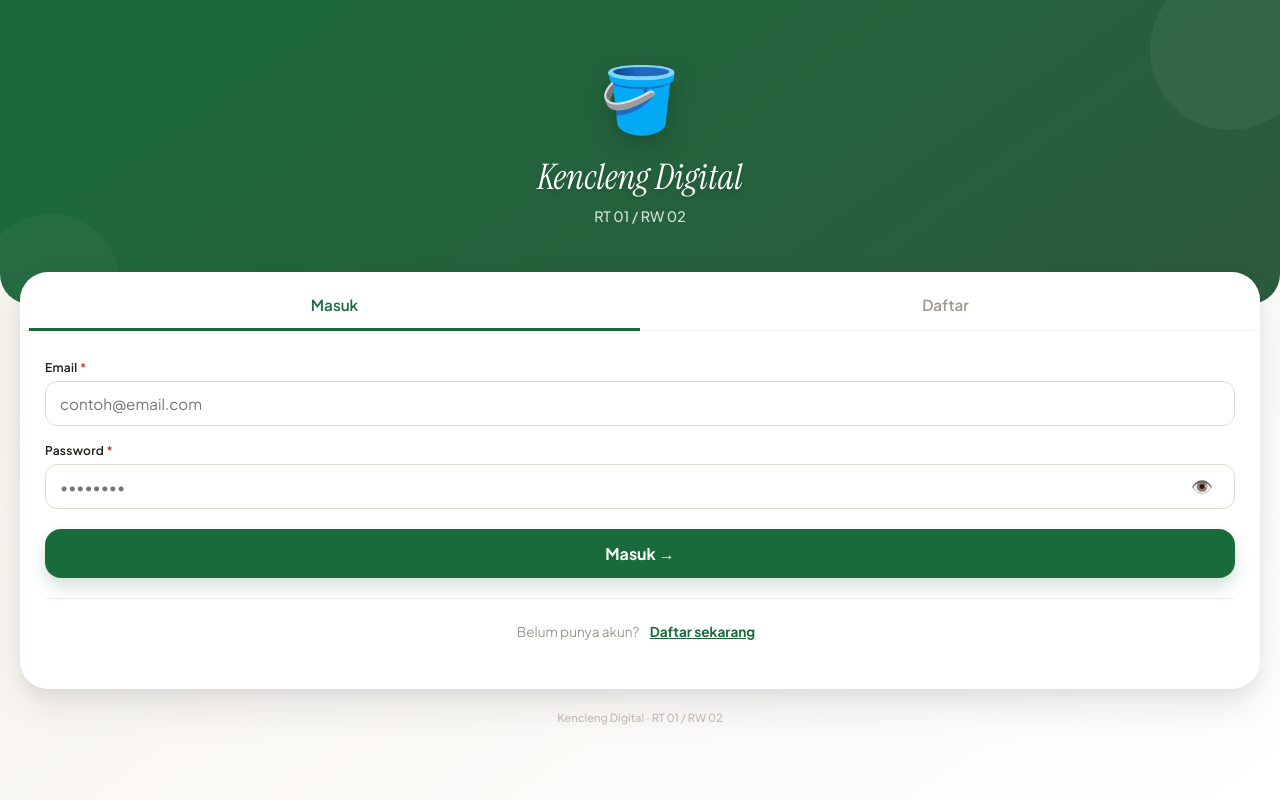
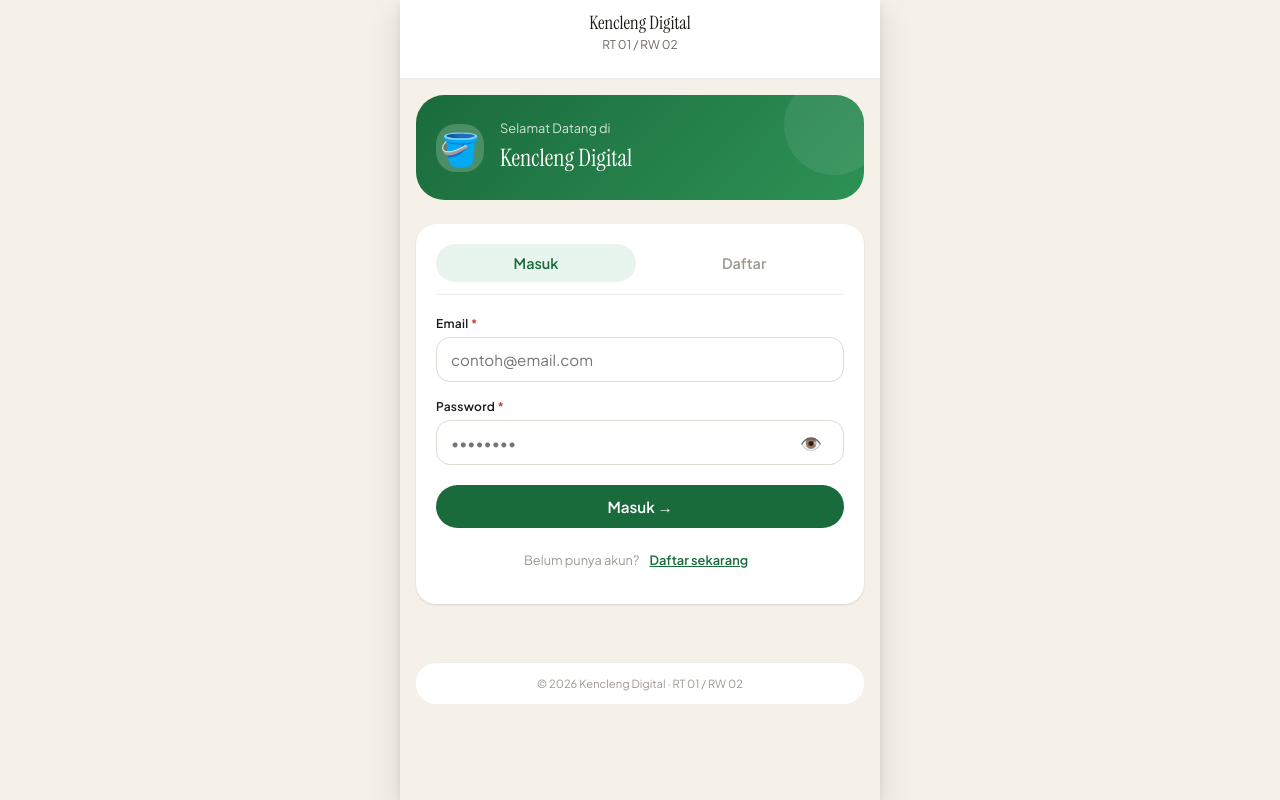
Before and after one commit to desawisata004/upz-sukamaju, a React (Create React App) app: page /login in a window 1280 px wide. Built offline with nearby package versions, Linux system fonts and the light colour scheme; no server answers.

Commit message:
Add files via upload

```diff
--- a/src/pages/login.js
+++ b/src/pages/login.js
@@ -27,7 +27,7 @@ const InputField = ({ label, type = 'text', value, onChange, placeholder, requir
         width: '100%',
         padding: '12px 14px',
         border: `1.5px solid ${error ? 'var(--danger)' : 'var(--abu-200)'}`,
-        borderRadius: '12px',
+        borderRadius: 'var(--radius-md)',
         fontSize: '0.95rem',
         fontFamily: 'var(--font-body)',
         background: '#fff',
@@ -189,112 +189,132 @@ const LoginPage = () => {
   };
 
   return (
-    <div style={{
+    <div className="app-layout" style={{
       minHeight: '100vh',
-      background: 'linear-gradient(145deg, var(--coklat-pale) 0%, #fff 100%)',
+      background: 'var(--coklat-pale)',
       display: 'flex',
       flexDirection: 'column'
     }}>
-      {/* Hero Header */}
-      <div style={{
-        background: 'linear-gradient(145deg, var(--hijau) 0%, #2d5a3c 100%)',
-        padding: '48px 24px 64px',
-        textAlign: 'center',
-        position: 'relative',
-        overflow: 'hidden',
-        borderBottomLeftRadius: '30px',
-        borderBottomRightRadius: '30px',
+      {/* Header - Styling sama dengan dashboard */}
+      <header style={{
+        background: '#fff',
+        borderBottom: '1px solid var(--abu-100)',
+        padding: 'clamp(8px, 3vw, 12px) clamp(12px, 4vw, 16px)',
+        position: 'sticky',
+        top: 0,
+        zIndex: 100,
+        display: 'flex',
+        alignItems: 'center',
+        justifyContent: 'center',
+        minHeight: 'clamp(50px, 15vw, 60px)',
+        width: '100%',
       }}>
-        {/* Decorative circles */}
-        <div style={{
-          position: 'absolute',
-          top: -30,
-          right: -30,
-          width: 160,
-          height: 160,
-          borderRadius: '50%',
-          background: 'rgba(255,255,255,0.05)',
-          zIndex: 1
-        }} />
-        <div style={{
-          position: 'absolute',
-          bottom: -50,
-          left: -20,
-          width: 140,
-          height: 140,
-          borderRadius: '50%',
-          background: 'rgba(255,255,255,0.03)',
-          zIndex: 1
-        }} />
-
-        <div style={{ position: 'relative', zIndex: 2 }}>
-          <div style={{
-            fontSize: '4rem',
-            marginBottom: 12,
-            filter: 'drop-shadow(0 8px 12px rgba(0,0,0,0.2))'
-          }}>
-            🪣
-          </div>
-          <h1 style={{
+        <div style={{ textAlign: 'center' }}>
+          <h2 style={{
             fontFamily: 'var(--font-display)',
-            fontSize: '2.2rem',
-            color: '#fff',
-            fontStyle: 'italic',
-            marginBottom: 8,
-            textShadow: '0 2px 4px rgba(0,0,0,0.2)'
+            fontSize: 'clamp(1rem, 4vw, 1.15rem)',
+            color: 'var(--hitam)',
           }}>
             {APP_NAME}
-          </h1>
+          </h2>
           <p style={{
-            fontSize: '0.9rem',
-            color: 'rgba(255,255,255,0.8)',
-            fontWeight: 500
+            fontSize: 'clamp(0.65rem, 2.5vw, 0.75rem)',
+            color: 'var(--abu-500)',
+            marginTop: 2,
           }}>
             {RT_NAME}
           </p>
         </div>
+      </header>
+
+      {/* Content - padding sama dengan dashboard */}
+      <div className="page-content" style={{
+        flex: 1,
+        padding: 'var(--space-md)',
+        paddingBottom: 'calc(80px + var(--space-md))',
+        display: 'flex',
+        flexDirection: 'column',
+        gap: '16px'
+      }}>
+        {/* Hero Card - Menggunakan Card component seperti di dashboard */}
+        <div style={{
+          background: 'linear-gradient(135deg, var(--hijau), var(--hijau-muda))',
+          borderRadius: 'var(--radius-xl)',
+          padding: '24px 20px',
+          color: '#fff',
+          position: 'relative',
+          overflow: 'hidden',
+          marginBottom: '8px'
+        }}>
+          <div style={{
+            position: 'absolute',
+            top: -20,
+            right: -20,
+            width: 100,
+            height: 100,
+            borderRadius: '50%',
+            background: 'rgba(255,255,255,0.08)'
+          }} />
+
+          <div style={{ display: 'flex', alignItems: 'center', gap: 16 }}>
+            <div style={{
+              width: 48,
+              height: 48,
+              background: 'rgba(255,255,255,0.2)',
+              borderRadius: 'var(--radius-lg)',
+              display: 'flex',
+              alignItems: 'center',
+              justifyContent: 'center',
+              fontSize: '2rem'
+            }}>
+              🪣
+            </div>
+            <div>
+              <div style={{ fontSize: '0.8rem', opacity: 0.8, marginBottom: 2 }}>Selamat Datang di</div>
+              <div style={{ fontFamily: 'var(--font-display)', fontSize: '1.5rem', fontWeight: 500 }}>
+                {APP_NAME}
+              </div>
+            </div>
+          </div>
         </div>
 
-      {/* Form Card */}
-      <div style={{
-        padding: '0 20px',
-        marginTop: -32,
-        paddingBottom: 40,
-        flex: 1,
-        position: 'relative',
-        zIndex: 10
-      }}>
+        {/* Alert */}
+        {alert && (
+          <div style={{ marginBottom: 8 }}>
+            <Alert type={alert.type} message={alert.message} onClose={() => setAlert(null)} autoClose={5000} />
+          </div>
+        )}
+
+        {/* Form Card - Menggunakan Card styling seperti di dashboard */}
         <div style={{
           background: '#fff',
-          borderRadius: '28px',
-          boxShadow: '0 20px 40px rgba(0,0,0,0.08), 0 8px 16px rgba(0,0,0,0.06)',
-          overflow: 'hidden',
-          backdropFilter: 'blur(10px)',
-          border: '1px solid rgba(255,255,255,0.5)'
+          borderRadius: 'var(--radius-lg)',
+          padding: 'clamp(16px, 4vw, 20px)',
+          boxShadow: 'var(--shadow-sm)',
+          width: '100%'
         }}>
           {/* Tab Navigation */}
           <div style={{
             display: 'flex',
-            padding: '8px 8px 0 8px',
-            background: 'var(--abu-50)',
-            borderBottom: '1px solid var(--abu-100)'
+            gap: '8px',
+            marginBottom: '20px',
+            borderBottom: '1px solid var(--abu-100)',
+            paddingBottom: '12px'
           }}>
             <button
               onClick={() => { setTab('login'); setAlert(null); }}
               style={{
                 flex: 1,
-                padding: '14px 16px',
-                background: 'none',
+                padding: '10px 16px',
+                background: tab === 'login' ? 'var(--hijau-pale)' : 'transparent',
                 border: 'none',
                 fontFamily: 'var(--font-body)',
                 fontWeight: 600,
-                fontSize: '0.95rem',
+                fontSize: '0.9rem',
                 color: tab === 'login' ? 'var(--hijau)' : 'var(--abu-400)',
                 cursor: 'pointer',
-                borderBottom: `3px solid ${tab === 'login' ? 'var(--hijau)' : 'transparent'}`,
-                transition: 'all 0.2s',
-                marginBottom: -1,
-                borderRadius: '12px 12px 0 0'
+                borderRadius: 'var(--radius-full)',
+                transition: 'all 0.2s'
               }}
             >
               Masuk
@@ -303,30 +323,21 @@ const LoginPage = () => {
               onClick={() => { setTab('daftar'); setAlert(null); }}
               style={{
                 flex: 1,
-                padding: '14px 16px',
-                background: 'none',
+                padding: '10px 16px',
+                background: tab === 'daftar' ? 'var(--hijau-pale)' : 'transparent',
                 border: 'none',
                 fontFamily: 'var(--font-body)',
                 fontWeight: 600,
-                fontSize: '0.95rem',
+                fontSize: '0.9rem',
                 color: tab === 'daftar' ? 'var(--hijau)' : 'var(--abu-400)',
                 cursor: 'pointer',
-                borderBottom: `3px solid ${tab === 'daftar' ? 'var(--hijau)' : 'transparent'}`,
-                transition: 'all 0.2s',
-                marginBottom: -1,
-                borderRadius: '12px 12px 0 0'
+                borderRadius: 'var(--radius-full)',
+                transition: 'all 0.2s'
               }}
             >
               Daftar
             </button>
           </div>
-
-          <div style={{ padding: '28px 24px 32px' }}>
-            {alert && (
-              <div style={{ marginBottom: 20 }}>
-                <Alert type={alert.type} message={alert.message} onClose={() => setAlert(null)} autoClose={5000} />
-              </div>
-            )}
 
           {/* LOGIN TAB */}
           {tab === 'login' && (
@@ -362,7 +373,7 @@ const LoginPage = () => {
                       width: '100%',
                       padding: '12px 48px 12px 14px',
                       border: `1.5px solid ${errors.password ? 'var(--danger)' : 'var(--abu-200)'}`,
-                        borderRadius: '12px',
+                      borderRadius: 'var(--radius-md)',
                       fontSize: '0.95rem',
                       fontFamily: 'var(--font-body)',
                       outline: 'none',
@@ -395,7 +406,7 @@ const LoginPage = () => {
                       display: 'flex',
                       alignItems: 'center',
                       justifyContent: 'center',
-                        borderRadius: '8px',
+                      borderRadius: 'var(--radius-sm)',
                       transition: 'background 0.2s'
                     }}
                     onMouseEnter={e => e.currentTarget.style.background = 'var(--abu-100)'}
@@ -414,26 +425,22 @@ const LoginPage = () => {
                 disabled={loading}
                 style={{
                   width: '100%',
-                    padding: '14px',
+                  padding: '12px',
                   background: loading ? 'var(--abu-200)' : 'var(--hijau)',
                   color: '#fff',
                   border: 'none',
-                    borderRadius: '16px',
+                  borderRadius: 'var(--radius-full)',
                   fontFamily: 'var(--font-body)',
-                    fontWeight: 700,
-                    fontSize: '1rem',
+                  fontWeight: 600,
+                  fontSize: '0.95rem',
                   cursor: loading ? 'not-allowed' : 'pointer',
                   transition: 'all 0.2s',
                   display: 'flex',
                   alignItems: 'center',
                   justifyContent: 'center',
                   gap: '8px',
-                    boxShadow: loading ? 'none' : '0 8px 16px rgba(26, 107, 60, 0.2)',
-                    transform: loading ? 'none' : 'translateY(0)',
                   marginTop: 8
                 }}
-                  onMouseEnter={e => !loading && (e.currentTarget.style.transform = 'translateY(-2px)')}
-                  onMouseLeave={e => !loading && (e.currentTarget.style.transform = 'translateY(0)')}
               >
                 {loading ? <Spinner size={20} color="#fff" /> : 'Masuk →'}
               </button>
@@ -441,10 +448,8 @@ const LoginPage = () => {
               <p style={{
                 textAlign: 'center',
                 marginTop: 20,
-                  fontSize: '0.85rem',
-                  color: 'var(--abu-400)',
-                  borderTop: '1px solid var(--abu-100)',
-                  paddingTop: 20
+                fontSize: '0.8rem',
+                color: 'var(--abu-400)'
               }}>
                 Belum punya akun?{' '}
                 <button
@@ -454,10 +459,10 @@ const LoginPage = () => {
                     background: 'none',
                     border: 'none',
                     color: 'var(--hijau)',
-                      fontWeight: 700,
+                    fontWeight: 600,
                     cursor: 'pointer',
                     fontFamily: 'var(--font-body)',
-                      fontSize: '0.85rem',
+                    fontSize: '0.8rem',
                     textDecoration: 'underline',
                     padding: '4px 8px'
                   }}
@@ -529,7 +534,7 @@ const LoginPage = () => {
                       width: '100%',
                       padding: '12px 48px 12px 14px',
                       border: `1.5px solid ${regErrors.password ? 'var(--danger)' : 'var(--abu-200)'}`,
-                        borderRadius: '12px',
+                      borderRadius: 'var(--radius-md)',
                       fontSize: '0.95rem',
                       fontFamily: 'var(--font-body)',
                       outline: 'none',
@@ -555,7 +560,7 @@ const LoginPage = () => {
                       fontSize: '1.1rem',
                       color: 'var(--abu-400)',
                       padding: '8px',
-                        borderRadius: '8px'
+                      borderRadius: 'var(--radius-sm)'
                     }}
                     onMouseEnter={e => e.currentTarget.style.background = 'var(--abu-100)'}
                     onMouseLeave={e => e.currentTarget.style.background = 'none'}
@@ -589,7 +594,7 @@ const LoginPage = () => {
                       width: '100%',
                       padding: '12px 48px 12px 14px',
                       border: `1.5px solid ${regErrors.confirmPassword ? 'var(--danger)' : 'var(--abu-200)'}`,
-                        borderRadius: '12px',
+                      borderRadius: 'var(--radius-md)',
                       fontSize: '0.95rem',
                       fontFamily: 'var(--font-body)',
                       outline: 'none',
@@ -615,7 +620,7 @@ const LoginPage = () => {
                       fontSize: '1.1rem',
                       color: 'var(--abu-400)',
                       padding: '8px',
-                        borderRadius: '8px'
+                      borderRadius: 'var(--radius-sm)'
                     }}
                     onMouseEnter={e => e.currentTarget.style.background = 'var(--abu-100)'}
                     onMouseLeave={e => e.currentTarget.style.background = 'none'}
@@ -633,26 +638,22 @@ const LoginPage = () => {
                 disabled={loading}
                 style={{
                   width: '100%',
-                    padding: '14px',
+                  padding: '12px',
                   background: loading ? 'var(--abu-200)' : 'var(--hijau)',
                   color: '#fff',
                   border: 'none',
-                    borderRadius: '16px',
+                  borderRadius: 'var(--radius-full)',
                   fontFamily: 'var(--font-body)',
-                    fontWeight: 700,
-                    fontSize: '1rem',
+                  fontWeight: 600,
+                  fontSize: '0.95rem',
                   cursor: loading ? 'not-allowed' : 'pointer',
                   transition: 'all 0.2s',
                   display: 'flex',
                   alignItems: 'center',
                   justifyContent: 'center',
                   gap: '8px',
-                    boxShadow: loading ? 'none' : '0 8px 16px rgba(26, 107, 60, 0.2)',
-                    transform: loading ? 'none' : 'translateY(0)',
                   marginTop: 8
                 }}
-                  onMouseEnter={e => !loading && (e.currentTarget.style.transform = 'translateY(-2px)')}
-                  onMouseLeave={e => !loading && (e.currentTarget.style.transform = 'translateY(0)')}
               >
                 {loading ? <Spinner size={20} color="#fff" /> : '✅ Daftar Sekarang'}
               </button>
@@ -660,10 +661,8 @@ const LoginPage = () => {
               <p style={{
                 textAlign: 'center',
                 marginTop: 20,
-                  fontSize: '0.85rem',
-                  color: 'var(--abu-400)',
-                  borderTop: '1px solid var(--abu-100)',
-                  paddingTop: 20
+                fontSize: '0.8rem',
+                color: 'var(--abu-400)'
               }}>
                 Sudah punya akun?{' '}
                 <button
@@ -673,10 +672,10 @@ const LoginPage = () => {
                     background: 'none',
                     border: 'none',
                     color: 'var(--hijau)',
-                      fontWeight: 700,
+                    fontWeight: 600,
                     cursor: 'pointer',
                     fontFamily: 'var(--font-body)',
-                      fontSize: '0.85rem',
+                    fontSize: '0.8rem',
                     textDecoration: 'underline',
                     padding: '4px 8px'
                   }}
@@ -687,17 +686,20 @@ const LoginPage = () => {
             </form>
           )}
         </div>
-        </div>
 
-        <p style={{
+        {/* Footer - Sama seperti dashboard */}
+        <footer style={{
           textAlign: 'center',
+          padding: '12px',
           fontSize: '0.7rem',
-          color: 'var(--abu-300)',
-          marginTop: 20,
-          fontWeight: 500
+          color: 'var(--abu-400)',
+          borderTop: '1px solid var(--abu-100)',
+          background: '#fff',
+          borderRadius: 'var(--radius-lg)',
+          marginTop: 'auto'
         }}>
-          {APP_NAME} · {RT_NAME}
-        </p>
+          © {new Date().getFullYear()} {APP_NAME} · {RT_NAME}
+        </footer>
       </div>
 
       <style>{`
```
Lines whose indentation alone changed are shown as unchanged.
